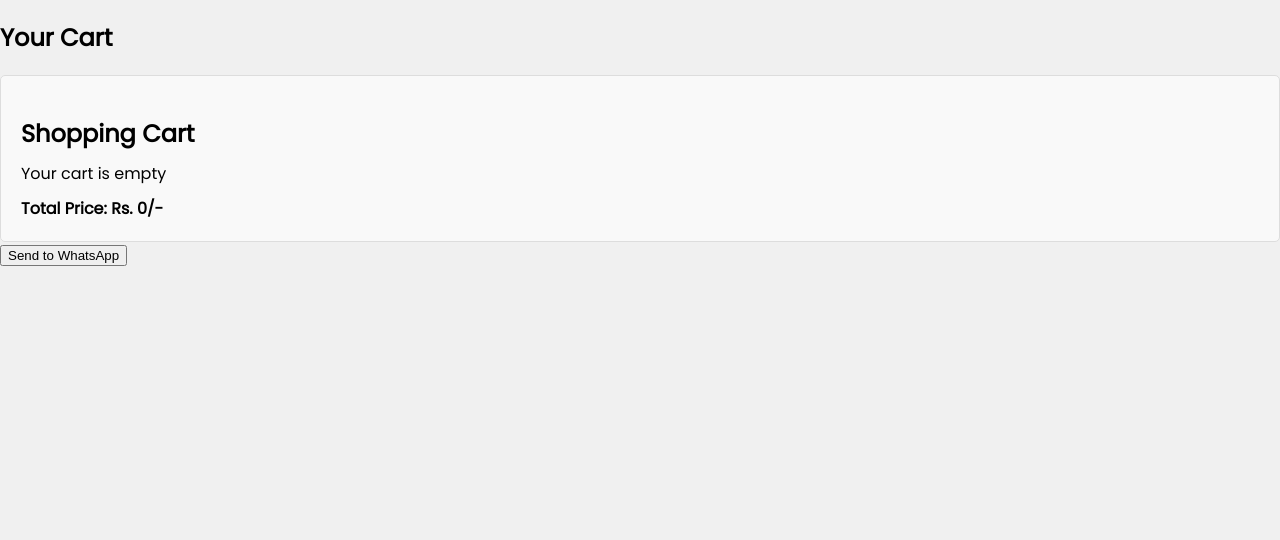
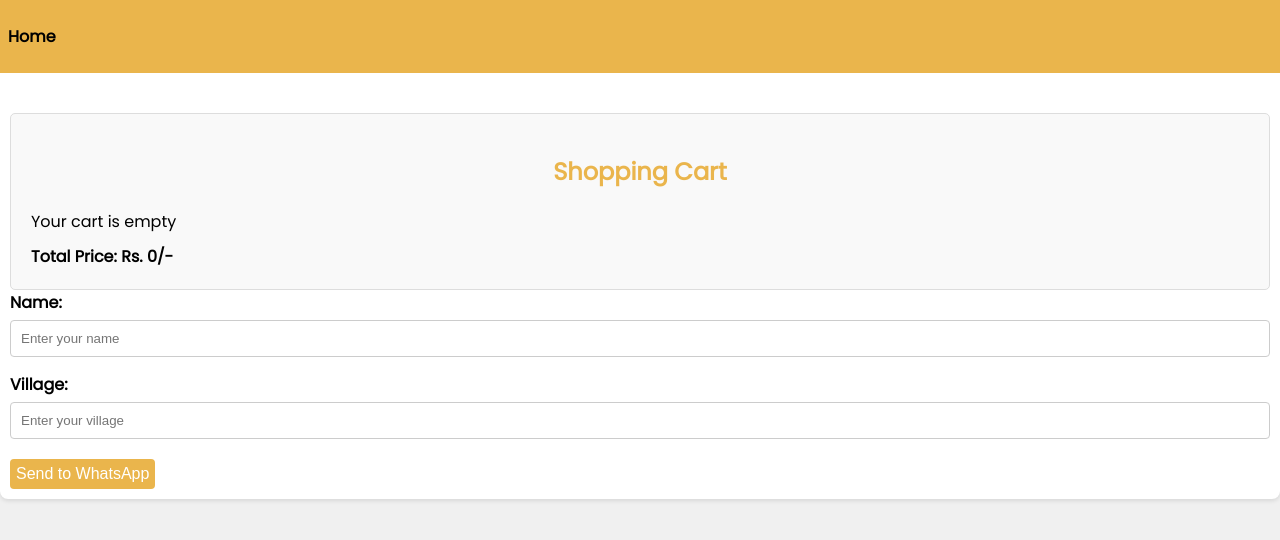
Before and after one commit to ajayXkumar/SSTfrontend, a React (Create React App) app: page /cart in a window 1280 px wide. Shown: the top 540 px of the page. Built offline with nearby package versions, Linux system fonts and the light colour scheme; a web font is replaced by a local one.

Commit message:
new ui changes

```diff
--- a/src/data.js
+++ b/src/data.js
@@ -6,7 +6,9 @@ const tilesdata=[
         price:22,
         catagory:"floor",
         quantity:20,
-        image:"./1.jpeg"
+        image:"./1.jpeg",
+        size:"1*1",
+        box:"6 peice"
     },
     {
         id:2,
@@ -15,7 +17,9 @@ const tilesdata=[
         price:32,
         catagory:"floor",
         quantity:20,
-        image:"./2.jpeg"
+        image:"./2.jpeg",
+        size:"2*1",
+        box:"5 peice"
     },
     {
         id:3,
@@ -24,7 +28,9 @@ const tilesdata=[
         price:31,
         catagory:"floor",
         quantity:20,
-        image:"./3.jpeg"
+        image:"./3.jpeg",
+        size:"2*2",
+        box:"6 peice"
     },
     {
         id:4,
@@ -33,7 +39,9 @@ const tilesdata=[
         price:32,
         catagory:"wall",
         quantity:20,
-        image:"./4.jpeg"
+        image:"./4.jpeg",
+        size:"3*1",
+        box:"6 peice"
     },
     {
         id:5,
@@ -42,7 +50,9 @@ const tilesdata=[
         price:21,
         catagory:"kitchen",
         quantity:20,
-        image:"./5.jpeg"
+        image:"./5.jpeg",
+        size:"3*1",
+        box:"6 peice"
     },
     {
         id:6,
@@ -51,7 +61,9 @@ const tilesdata=[
         price:900,
         catagory:"washbasin",
         quantity:20,
-        image:"./wash1.jpeg"
+        image:"./wash1.jpeg",
+        size:"1*1",
+        box:"6 peice"
     },
     {
         id:7,
@@ -60,7 +72,9 @@ const tilesdata=[
         price:800,
         catagory:"washbasin",
         quantity:20,
-        image:"./wash.jpeg"
+        image:"./wash.jpeg",
+        size:"1*1",
+        box:"6 peice"
     }
 
 
--- a/src/screens/Cartpage.js
+++ b/src/screens/Cartpage.js
@@ -1,30 +1,66 @@
-import React from 'react';
+import React, { useState } from 'react';
 import Cart from './Cart';
+import { Link } from 'react-router-dom';
+import './../styles/cartpage.css'
+const CartPage = ({ cartItems, onRemove }) => {
+  const [userName, setUserName] = useState('');
+  const [userVillage, setUserVillage] = useState('');
 
-const CartPage = ({ cartItems, onRemove }) => {
   // Function to create WhatsApp message link
-  const generateWhatsAppLink = (cartItems) => {
-    let message = 'Order details:\n';
+  const generateWhatsAppLink = (cartItems, userName, userVillage) => {
+    let message = `Order details:\n\nUser: ${userName}\nVillage: ${userVillage}\n\nItems:\n`;
     cartItems.forEach(item => {
       message += `${item.name} (Quantity: ${item.quantity})\n`;
     });
 
-    const phoneNumber = '7232849475'; // Replace with the owner's phone number
+    const phoneNumber = '7232849475';
     const encodedMessage = encodeURIComponent(message);
     return `https://wa.me/${phoneNumber}?text=${encodedMessage}`;
   };
 
   // Handler for the "Send to WhatsApp" button
   const handleSendToWhatsApp = () => {
-    const whatsappLink = generateWhatsAppLink(cartItems);
+    if (!userName || !userVillage) {
+      alert('Please provide your name and village.');
+      return;
+    }
+    const whatsappLink = generateWhatsAppLink(cartItems, userName, userVillage);
     window.location.href = whatsappLink;
   };
 
   return (
     <div className='cart-page'>
-      <h2>Your Cart</h2>
+
+       <div className='top-bar'>
+
+          <p >
+         <Link style={{textDecoration : "none" ,color:"black",fontWeight:"bold"}} to="/">Home</Link>
+        </p>
+        </div>
+        <div className='cart-content'>
       <Cart cartItems={cartItems} onRemove={onRemove} />
+      <div className='user-details-form'>
+        <label>
+          Name:
+          <input
+            type='text'
+            value={userName}
+            onChange={(e) => setUserName(e.target.value)}
+            placeholder='Enter your name'
+          />
+        </label>
+        <label>
+          Village:
+          <input
+            type='text'
+            value={userVillage}
+            onChange={(e) => setUserVillage(e.target.value)}
+            placeholder='Enter your village'
+          />
+        </label>
+      </div>
       <button onClick={handleSendToWhatsApp}>Send to WhatsApp</button>
+      </div>
     </div>
   );
 };
--- a/src/screens/Home.js
+++ b/src/screens/Home.js
@@ -33,7 +33,7 @@ const Home = () => {
 
   return (
     <div className="home">
-      <div className="page-title">Home</div>
+      <div className="page-title">Shree shyam tiles , nohar</div>
       <div className="search-filter">
         <div>
           <input
@@ -52,8 +52,6 @@ const Home = () => {
         className="introcard"
         style={{ color: "white", fontSize: "30px", fontWeight: "bold" }}
       >
-        <p style={{ margin: "10px" }}>hello this is the </p>
-        <p>store</p>
       </div>
       <div className="catagory">
         <button className="catagory-button" onClick={handleall}>
--- a/src/screens/ProductDetails.js
+++ b/src/screens/ProductDetails.js
@@ -4,7 +4,7 @@ import tilesdata from '../data';
 import "../styles/productdetails.css";
 import ShoppingBagIcon from '@mui/icons-material/ShoppingBag';
 import { useNavigate } from 'react-router-dom';
-
+import { Link } from 'react-router-dom';
 const ProductDetails = ({ onAddToCart }) => {
   const { productId } = useParams();
   const navigate = useNavigate();
@@ -19,8 +19,14 @@ const ProductDetails = ({ onAddToCart }) => {
 
   return (
     <div className='product-page'>
-        <div onClick={handleClick}>
+        <div className='top-bar'>
+
+        <p >
+       <Link style={{textDecoration : "none" ,color:"black",fontWeight:"bold"}} to="/">Home</Link>
+      </p>
+        <div  onClick={handleClick}>
          <ShoppingBagIcon />
+         </div>
          </div>
 
       <div className='alldetails'>
@@ -30,10 +36,12 @@ const ProductDetails = ({ onAddToCart }) => {
           style={{ width: '200px', height: '200px', borderRadius: '7px' }}
         />
         <div className='details'>
-          <h2>{product.name} Details</h2>
+          <h2>{product.name}</h2>
           <p>Price: Rs. {product.price}/-</p>
+          <p>Size : {product.size} </p>
+          <p>Box: {product.box}</p>
           <p>Description: {product.description}</p>
-          <p>Category: {product.category}</p>
+          <p>Category: {product.catagory}</p>
         </div>
         <button className="addtocart" onClick={() => onAddToCart(product)}>Add to Cart</button>
       </div>
--- a/src/styles/Home.css
+++ b/src/styles/Home.css
@@ -1,13 +1,11 @@
-.home {
-  padding-left: 20px;
-  padding-right: 20px;
-}
 
 .page-title {
   padding: 10px;
   height: 40px;
   width: 100vw;
+  margin-bottom: 5px;
   color: #0d0c22;
+  background-color: #eab54c;
   font-weight: bold;
   display: flex;
   align-items: center;
@@ -47,10 +45,10 @@
   height: 100px;
   margin-top: 10px;
   background-color: #0d0c22;
+  background-image: url("./../../public//shyam.jpg");
+  background-size: cover;
   border-radius: 7px;
-  display: flex;
-  justify-content: center;
-  align-items: center;
+
 }
 .catagory {
   margin-top: 10px;
--- /dev/null
+++ b/src/styles/cartpage.css
@@ -0,0 +1,59 @@
+
+  .cart-page {
+
+    background-color: #fff;
+    box-shadow: 0 2px 4px rgba(0, 0, 0, 0.1);
+    border-radius: 8px;
+  }
+
+  .cart-content{
+    padding: 10px;
+  }
+  .cart-page h2 {
+    text-align: center;
+    margin-bottom: 20px;
+    color: #eab54c;
+  }
+
+  .user-details-form {
+    display: flex;
+    flex-direction: column;
+    gap: 15px;
+    margin-bottom: 20px;
+  }
+
+  .user-details-form label {
+    display: flex;
+    flex-direction: column;
+    font-weight: bold;
+  }
+
+  .user-details-form input {
+    padding: 10px;
+    margin-top: 5px;
+    border: 1px solid #ccc;
+    border-radius: 4px;
+  }
+
+  button {
+    display: block;
+    background-color: #eab54c;
+    color: #fff;
+    padding: 6px;
+    border: none;
+    border-radius: 4px;
+    font-size: 16px;
+    cursor: pointer;
+  }
+
+  button:hover {
+    background-color: #c2963c;
+  }
+
+  /* Responsive Styles */
+  @media (max-width: 600px) {
+
+    button {
+      font-size: 14px;
+    }
+  }
--- a/src/styles/productdetails.css
+++ b/src/styles/productdetails.css
@@ -1,6 +1,5 @@
 .alldetails{
      width: 100vw;
-     padding: 20px;
      display: flex;
      flex-direction: column;
      align-items: center;
@@ -25,3 +24,13 @@
      left: 10px;
      border-radius: 5px;
 }
+
+.top-bar{
+
+     display: flex;
+     background-color: #eab54c;
+     padding: 8px;
+     justify-content: space-between;
+     align-items: center;
+     margin-bottom: 10px;
+}
```
Also changed, not shown: public/shyam.jpg (added).
